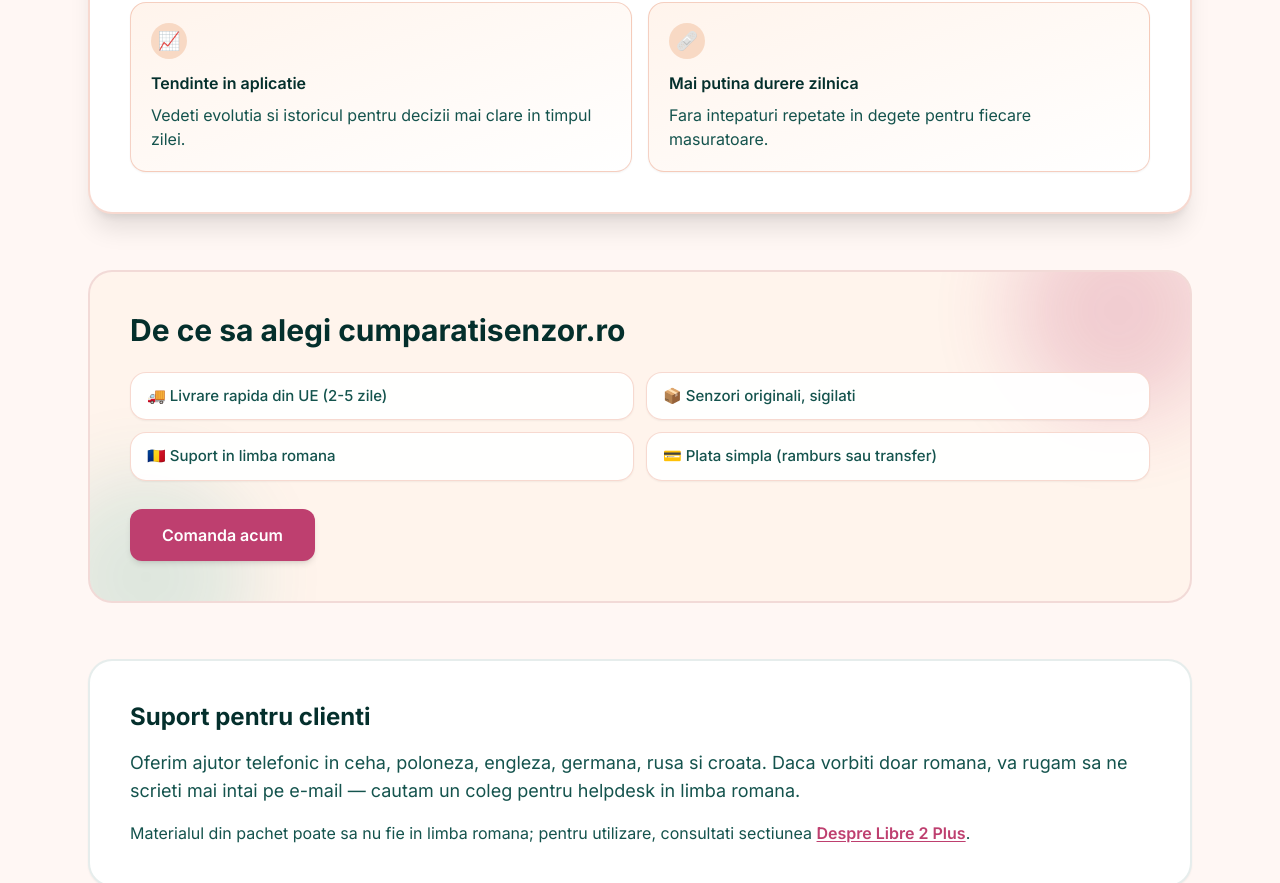
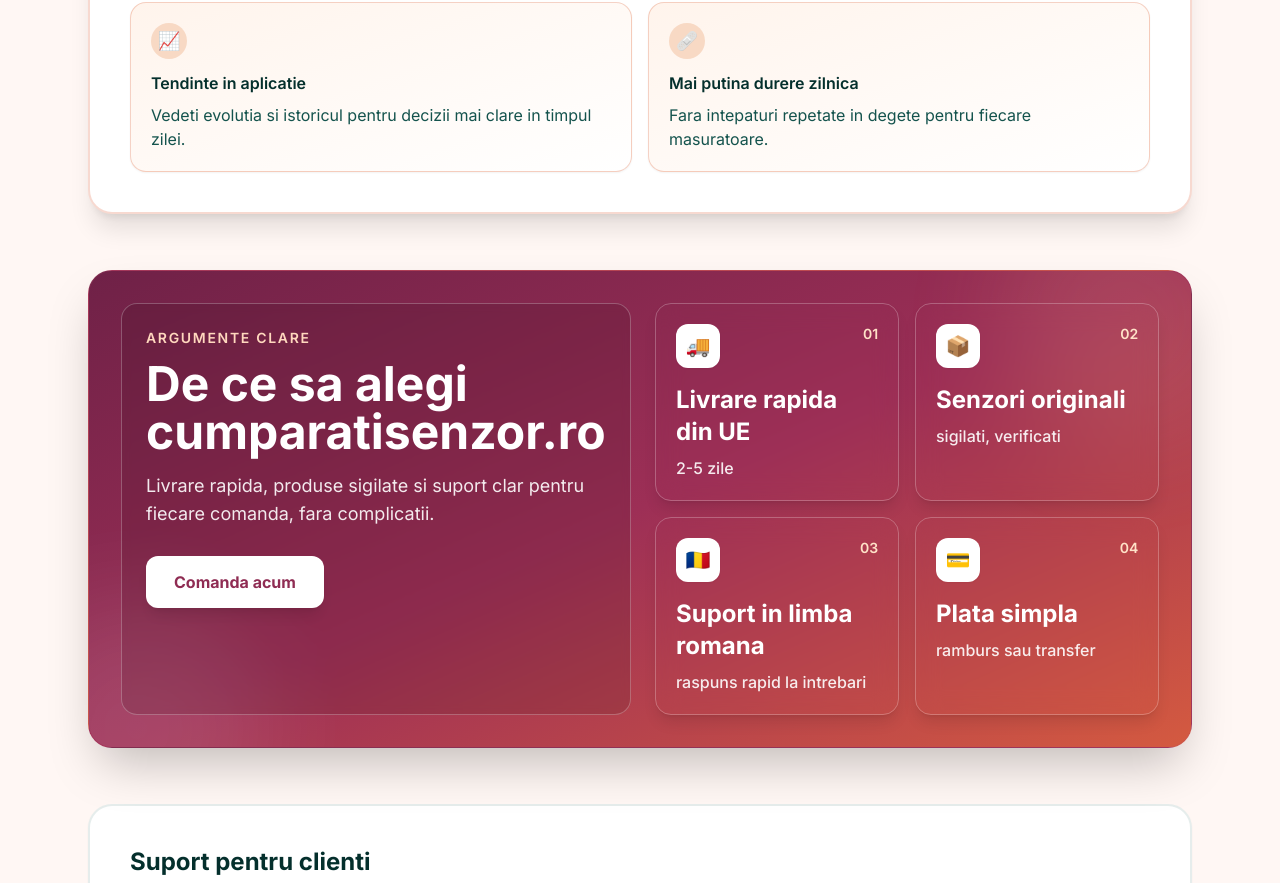
Before and after one commit to easyadverts2-sketch/cumparatisenzor-web, a Next.js app: page / in a window 1280 px wide. Shown: the part 1231-2114 px from the top of the page. Built offline with nearby package versions, Linux system fonts and the light colour scheme; no server answers.

Commit message:
proč koupit u nás

```diff
--- a/src/app/globals.css
+++ b/src/app/globals.css
@@ -39,37 +39,37 @@
   color: var(--brand-link-hover);
 }
 
-@keyframes whyOrbPulse {
+@keyframes whyGlowPulse {
   0%,
   100% {
     transform: scale(1) translateY(0);
-    opacity: 0.45;
+    opacity: 0.4;
   }
   50% {
-    transform: scale(1.12) translateY(-8px);
-    opacity: 0.65;
+    transform: scale(1.14) translateY(-10px);
+    opacity: 0.62;
   }
 }
 
-@keyframes whyCardRise {
+@keyframes whySplitRise {
   0% {
-    transform: translateY(8px);
+    transform: translateY(12px) scale(0.98);
     opacity: 0;
   }
   100% {
-    transform: translateY(0);
+    transform: translateY(0) scale(1);
     opacity: 1;
   }
 }
 
-.why-choose-panel::after {
+.why-split-panel::after {
   content: "";
   position: absolute;
   inset: 0;
   pointer-events: none;
-  background: linear-gradient(120deg, transparent 20%, rgba(255, 255, 255, 0.28) 50%, transparent 80%);
+  background: linear-gradient(120deg, transparent 18%, rgba(255, 255, 255, 0.22) 49%, transparent 80%);
   transform: translateX(-100%);
-  animation: whyShine 4.8s ease-in-out infinite;
+  animation: whyShine 5.6s ease-in-out infinite;
 }
 
 @keyframes whyShine {
@@ -82,30 +82,40 @@
   }
 }
 
-.why-choose-orb {
+.why-split-glow {
   position: absolute;
-  width: 13rem;
-  height: 13rem;
+  width: 16rem;
+  height: 16rem;
   border-radius: 9999px;
-  filter: blur(42px);
-  animation: whyOrbPulse 5.2s ease-in-out infinite;
+  filter: blur(52px);
+  animation: whyGlowPulse 6s ease-in-out infinite;
   pointer-events: none;
 }
 
-.why-choose-orb-one {
-  top: -4rem;
-  right: -2rem;
-  background: rgba(190, 63, 111, 0.45);
+.why-split-glow-one {
+  top: -5rem;
+  right: -4rem;
+  background: rgba(255, 198, 143, 0.35);
 }
 
-.why-choose-orb-two {
-  bottom: -5rem;
-  left: -3rem;
-  background: rgba(13, 148, 136, 0.3);
-  animation-delay: 700ms;
+.why-split-glow-two {
+  bottom: -7rem;
+  left: -5rem;
+  background: rgba(255, 255, 255, 0.25);
+  animation-delay: 900ms;
 }
 
-.why-choose-item {
+.why-split-card {
   opacity: 0;
-  animation: whyCardRise 650ms ease-out forwards;
+  animation: whySplitRise 620ms ease-out forwards;
+  transition:
+    transform 220ms ease,
+    background-color 220ms ease,
+    border-color 220ms ease;
 }
+
+.why-split-card:hover {
+  transform: translateY(-3px);
+  background-color: rgba(255, 255, 255, 0.2);
+  border-color: rgba(255, 255, 255, 0.45);
+}
--- a/src/app/page.tsx
+++ b/src/app/page.tsx
@@ -116,34 +116,66 @@
       </section>
 
       <section className="mx-auto mt-14 max-w-6xl px-6">
-        <div className="why-choose-panel relative overflow-hidden rounded-3xl border-2 border-[#a6445f]/15 bg-[#fff4ec] p-8 md:p-10">
-          <div className="why-choose-orb why-choose-orb-one" />
-          <div className="why-choose-orb why-choose-orb-two" />
-          <div className="relative">
-            <h2 className="text-2xl font-bold text-[#042f2c] md:text-3xl">De ce sa alegi cumparatisenzor.ro</h2>
-            <div className="mt-6 grid gap-3 md:grid-cols-2">
-              {[
-                "🚚 Livrare rapida din UE (2-5 zile)",
-                "📦 Senzori originali, sigilati",
-                "🇷🇴 Suport in limba romana",
-                "💳 Plata simpla (ramburs sau transfer)",
-              ].map((reason, i) => (
-                <div
-                  key={reason}
-                  className="why-choose-item flex items-center rounded-2xl border border-[#de6a44]/25 bg-white/95 px-4 py-3 text-[15px] font-medium text-[#14534d] shadow-sm"
-                  style={{ animationDelay: `${i * 120}ms` }}
-                >
-                  {reason}
-                </div>
-              ))}
-            </div>
-            <div className="mt-7">
+        <div className="why-split-panel relative overflow-hidden rounded-3xl border border-[#b44b67]/25 bg-gradient-to-br from-[#6f2147] via-[#9d2f56] to-[#d45a40] p-6 text-white shadow-2xl md:p-8">
+          <div className="why-split-glow why-split-glow-one" />
+          <div className="why-split-glow why-split-glow-two" />
+          <div className="relative grid gap-6 lg:grid-cols-[1.05fr_1.35fr] lg:items-stretch">
+            <div className="rounded-2xl border border-white/25 bg-black/10 p-6 backdrop-blur-sm">
+              <p className="text-sm font-semibold uppercase tracking-[0.12em] text-[#ffd8be]">Argumente clare</p>
+              <h2 className="mt-3 text-4xl font-bold leading-tight md:text-5xl">De ce sa alegi cumparatisenzor.ro</h2>
+              <p className="mt-4 text-base leading-relaxed text-white/90 md:text-lg">
+                Livrare rapida, produse sigilate si suport clar pentru fiecare comanda, fara complicatii.
+              </p>
               <Link
                 href="/comanda"
-                className="inline-flex rounded-xl bg-[#be3f6f] px-8 py-3.5 font-semibold text-white no-underline shadow-md hover:bg-[#9d2f56]"
+                className="mt-7 inline-flex rounded-xl bg-white px-7 py-3.5 text-base font-bold text-[#8f2c53] no-underline shadow-lg transition hover:bg-[#fff1e6]"
               >
                 Comanda acum
               </Link>
+            </div>
+
+            <div className="grid gap-4 md:grid-cols-2">
+              {[
+                {
+                  id: "01",
+                  title: "Livrare rapida din UE",
+                  detail: "2-5 zile",
+                  icon: "🚚",
+                },
+                {
+                  id: "02",
+                  title: "Senzori originali",
+                  detail: "sigilati, verificati",
+                  icon: "📦",
+                },
+                {
+                  id: "03",
+                  title: "Suport in limba romana",
+                  detail: "raspuns rapid la intrebari",
+                  icon: "🇷🇴",
+                },
+                {
+                  id: "04",
+                  title: "Plata simpla",
+                  detail: "ramburs sau transfer",
+                  icon: "💳",
+                },
+              ].map((item, idx) => (
+                <article
+                  key={item.id}
+                  className="why-split-card group rounded-2xl border border-white/25 bg-white/12 p-5 shadow-lg backdrop-blur-md"
+                  style={{ animationDelay: `${idx * 110}ms` }}
+                >
+                  <div className="flex items-start justify-between gap-3">
+                    <span className="inline-flex h-11 w-11 items-center justify-center rounded-xl bg-white text-xl shadow-sm">
+                      {item.icon}
+                    </span>
+                    <span className="text-sm font-semibold text-[#ffe2c8]">{item.id}</span>
+                  </div>
+                  <h3 className="mt-4 text-xl font-bold leading-snug md:text-2xl">{item.title}</h3>
+                  <p className="mt-2 text-base font-medium text-white/90">{item.detail}</p>
+                </article>
+              ))}
             </div>
           </div>
         </div>
```
